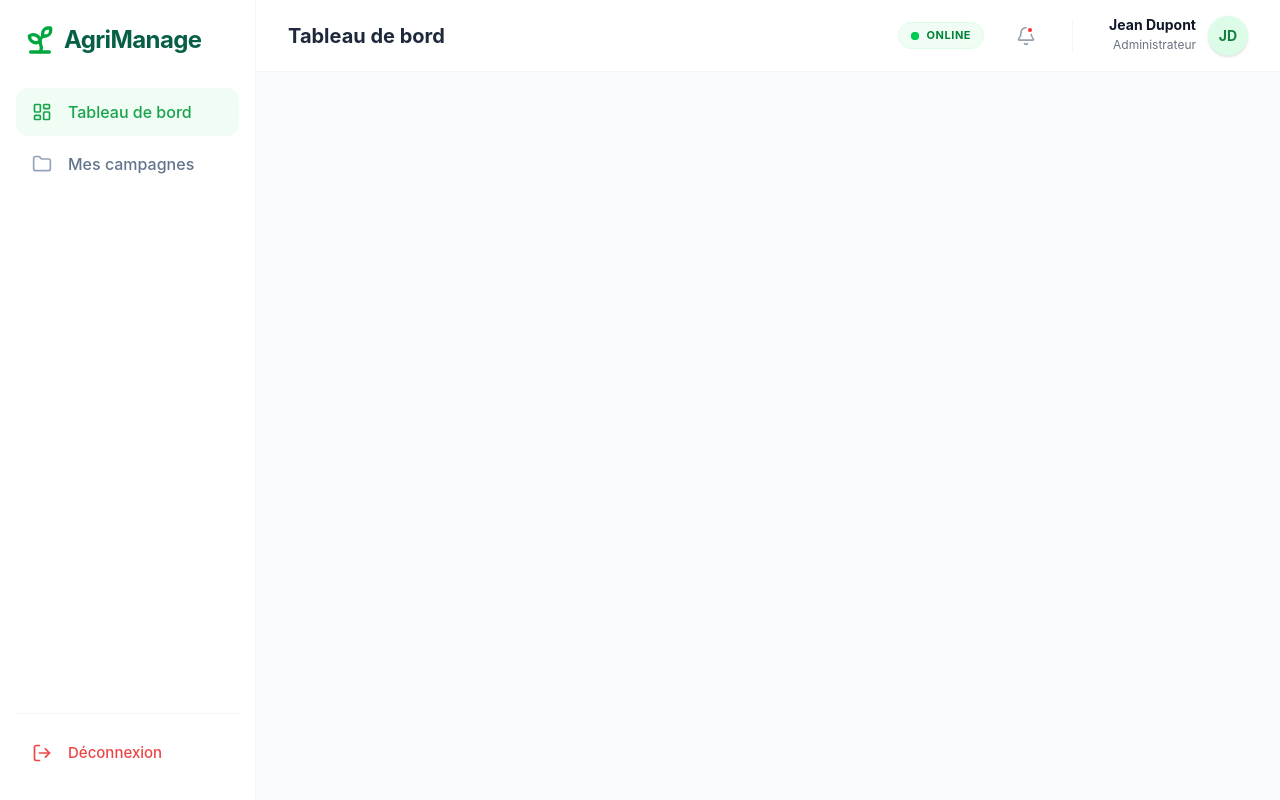
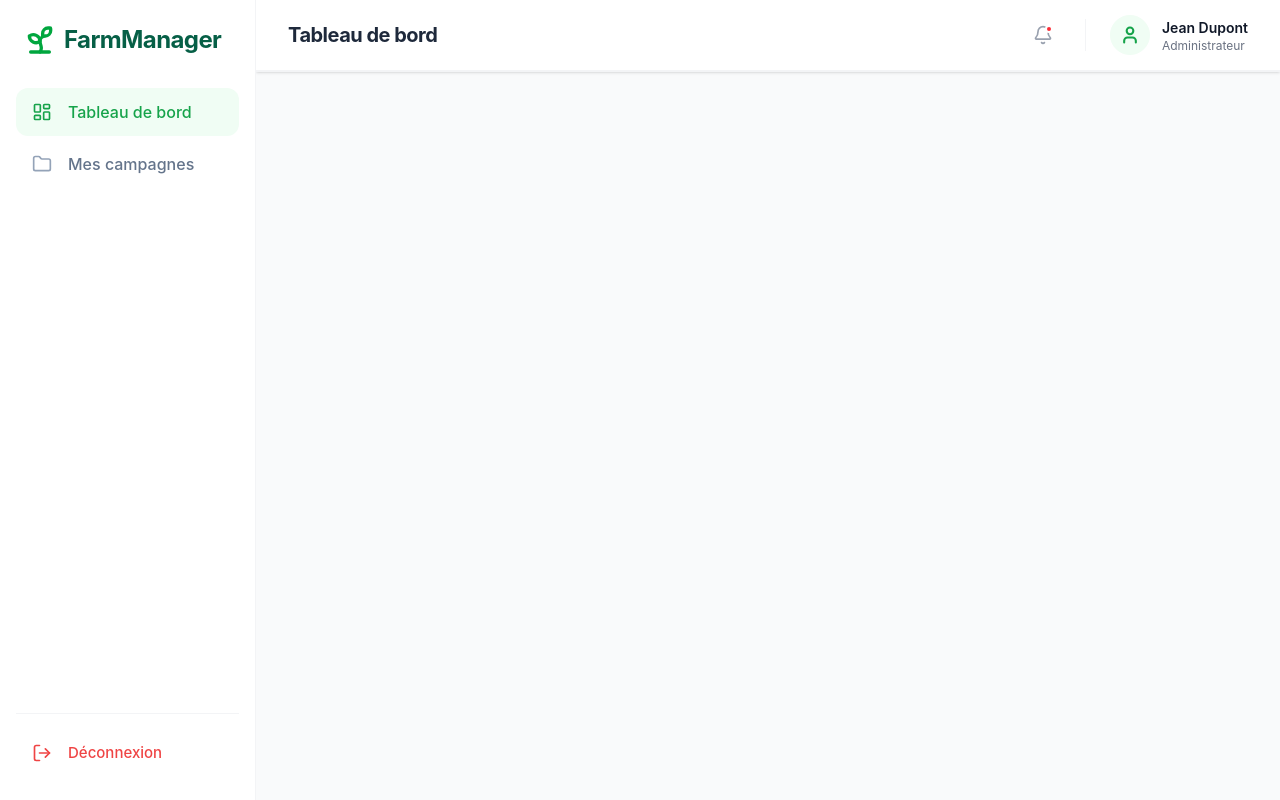
Before and after one commit to Gotkiller27/FarmManager, a Vue app in the folder frontend/: page / in a window 1280 px wide. Built offline with nearby package versions, Linux system fonts and the light colour scheme.

Commit message:
layout final

```diff
--- a/frontend/src/components/Navbar.vue
+++ b/frontend/src/components/Navbar.vue
@@ -1,48 +1,97 @@
 <script setup>
-import { Bell } from "lucide-vue-next";
+import { Bell, Menu, User } from "lucide-vue-next";
 import { defineProps } from "vue";
+import { useRouter } from "vue-router";
+
+const router = useRouter();
 
 const props = defineProps({
   title: {
     type: String,
     default: "Tableau de bord"
+  },
+  toggleSidebar: {
+    type: Function,
+    required: true
   }
 });
+
+// Redirection profil
+const goToProfile = () => {
+  router.push("/profile");
+};
 </script>
 
 <template>
-  <header class="h-[72px] bg-white border-b border-gray-100 flex items-center justify-between px-8">
+  <header class="w-full h-full bg-white flex items-center justify-between px-4 lg:px-8 border-b border-gray-100">
 
-    <h1 class="text-[20px] font-bold text-[#1e293b]">
-      {{ title }}
-    </h1>
+    <div class="flex items-center gap-4">
 
-    <div class="flex items-center gap-6">
-      <div class="flex items-center gap-2 bg-green-50 px-3 py-1 rounded-full border border-green-100">
-        <span class="relative flex h-2 w-2">
-          <span class="animate-ping absolute inline-flex h-full w-full rounded-full bg-green-400 opacity-75"></span>
-          <span class="relative inline-flex rounded-full h-2 w-2 bg-green-500"></span>
-        </span>
-        <span class="text-[11px] font-bold text-green-700 tracking-wider">ONLINE</span>
+      <button
+        class="lg:hidden p-2 hover:bg-gray-50 rounded-lg transition-colors text-gray-600"
+        @click="toggleSidebar"
+      >
+        <Menu class="w-6 h-6" />
+      </button>
+
+      <h1 class="text-[20px] font-bold text-[#1e293b] tracking-tight">
+        {{ title }}
+      </h1>
+    </div>
+
+    <div class="flex items-center gap-4 lg:gap-6">
+
+      <div class="relative p-2 hover:bg-gray-50 rounded-full cursor-pointer transition-all group">
+        <Bell class="w-5 h-5 text-gray-400 group-hover:text-gray-600 transition-colors" />
+        <span class="absolute top-2 right-2 w-2 h-2 bg-red-500 rounded-full border-2 border-white"></span>
       </div>
 
-      <div class="relative p-2 hover:bg-gray-50 rounded-full cursor-pointer transition-colors group">
-        <Bell class="w-5 h-5 text-gray-400 group-hover:text-gray-600" />
-        <span class="absolute top-2 right-2.5 w-2 h-2 bg-red-500 border-2 border-white rounded-full"></span>
-      </div>
+      <div class="h-8 w-[1px] bg-gray-100 hidden sm:block"></div>
 
-      <div class="h-8 w-[1px] bg-gray-100 mx-1"></div>
+      <!-- 🔥 PROFILE RESPONSIVE -->
+<div
+  @click="goToProfile"
+  class="cursor-pointer group"
+>
 
-      <div class="flex items-center gap-3 pl-2">
-        <div class="text-right">
-          <p class="text-sm font-bold text-gray-900 leading-none">Jean Dupont</p>
-          <p class="text-[12px] text-gray-500 mt-1">Administrateur</p>
-        </div>
+  <!-- 📱 MOBILE -->
+  <div class="flex flex-col items-center sm:hidden">
+    <div class="w-9 h-9 bg-[#f0fdf4] text-[#16a34a] flex items-center justify-center rounded-full group-hover:bg-[#dcfce7] transition border border-green-50">
+      <User class="w-5 h-5 stroke-[2.5px]" />
+    </div>
 
-        <div class="w-10 h-10 bg-[#dcfce7] text-[#15803d] flex items-center justify-center rounded-full font-bold text-sm border border-green-100 shadow-sm">
-          JD
-        </div>
-      </div>
+    <span class="text-[11px] text-gray-500 mt-1 group-hover:text-[#16a34a]">
+      Jean
+    </span>
+  </div>
+
+  <!-- 💻 TABLET & DESKTOP -->
+  <div class="hidden sm:flex items-center gap-3">
+
+    <!-- ICON -->
+    <div class="w-10 h-10 bg-[#f0fdf4] text-[#16a34a] flex items-center justify-center rounded-full group-hover:bg-[#dcfce7] transition border border-green-50">
+      <User class="w-5 h-5 stroke-[2.5px]" />
+    </div>
+
+    <!-- TEXTE -->
+    <div class="text-left leading-tight">
+      <p class="text-sm font-semibold text-gray-900 group-hover:text-[#16a34a] transition">
+        Jean Dupont
+      </p>
+      <p class="text-[12px] text-gray-500">
+        Administrateur
+      </p>
+    </div>
+
+  </div>
+</div>
+
     </div>
   </header>
 </template>
+
+<style scoped>
+h1, span {
+  font-family: 'Inter', sans-serif;
+}
+</style>
--- a/frontend/src/layouts/AdminLayout.vue
+++ b/frontend/src/layouts/AdminLayout.vue
@@ -6,126 +6,114 @@ import {
   Users,
   Bird,
   LogOut,
-  Sprout
+  Sprout,
+  ChevronDown,
+  ChevronRight
 } from "lucide-vue-next";
 import { h, ref } from "vue";
 import Navbar from "@/components/Navbar.vue";
 
-// SVG custom pour Bétail (vache)
+// ÉTATS
+const activeItem = ref("Tableau de bord");
+const sidebarOpen = ref(false); // Pour le menu mobile
+const openMenus = ref({ Départements: true }); // Les menus déroulants ouverts par défaut
+
+// SVG custom (Bétail et Pisciculture)
 const CowIcon = () =>
-  h(
-    "svg",
-    {
-      xmlns: "http://www.w3.org/2000/svg",
-      fill: "currentColor",
-      viewBox: "0 0 24 24",
-      stroke: "currentColor",
-      class: "w-5 h-5"
-    },
-    [
-      h("path", { d: "M5 19v-6a7 7 0 0 1 14 0v6h-3v-6a4 4 0 0 0-8 0v6H5z" }),
-      h("circle", { cx: "12", cy: "5", r: "2" })
-    ]
-  );
+  h("svg", { viewBox: "0 0 24 24", fill: "none", stroke: "currentColor", "stroke-width": "2", class: "w-5 h-5" }, [
+    h("path", { d: "M5 19v-6a7 7 0 0 1 14 0v6h-3v-6a4 4 0 0 0-8 0v6H5z" }),
+    h("circle", { cx: "12", cy: "5", r: "2" })
+  ]);
 
-// SVG custom pour Pisciculture (poisson)
 const FishIcon = () =>
-  h(
-    "svg",
-    {
-      xmlns: "http://www.w3.org/2000/svg",
-      viewBox: "0 0 64 64",
-      fill: "currentColor",
-      class: "w-5 h-5"
-    },
-    [
-      // Corps du poisson
-      h("path", { d: "M32 12c-11 0-20 6-20 14s9 14 20 14 20-6 20-14-9-14-20-14z" }),
-      // Queue
-      h("path", { d: "M52 26l10-4v16l-10-4z" }),
-      // Oeil
-      h("circle", { cx: "24", cy: "24", r: "2", fill: "black" })
-    ]
-  );
+  h("svg", { viewBox: "0 0 24 24", fill: "none", stroke: "currentColor", "stroke-width": "2", class: "w-5 h-5" }, [
+    h("path", { d: "M2 12s3-7 10-7 10 7 10 7-3 7-10 7-10-7-10-7Z" }),
+    h("circle", { cx: "12", cy: "12", r: "3" })
+  ]);
 
-// Gestion du menu actif et dropdowns
-const activeItem = ref("Tableau de bord");
-const openMenus = ref({ Départements: false });
-
-// Menu Admin
+// STRUCTURE DU MENU
 const menu = [
-  { name: "Tableau de bord", icon: LayoutDashboard, route: "#" },
+  { name: "Tableau de bord", icon: LayoutDashboard },
   {
     name: "Départements",
     icon: Folder,
     children: [
-      { name: "Volaille", icon: Bird, route: "#" },
-      { name: "Bétail", icon: CowIcon, route: "#" },
-      { name: "Pisciculture", icon: FishIcon, route: "#" },
+      { name: "Volaille", icon: Bird },
+      { name: "Bétail", icon: CowIcon },
+      { name: "Pisciculture", icon: FishIcon },
     ]
   },
-  { name: "Gérants", icon: User, route: "#" },
-  { name: "Agents", icon: Users, route: "#" },
-  { name: "Utilisateurs", icon: Users, route: "#" },
+  { name: "Gérants", icon: User },
+  { name: "Agents", icon: Users },
+  { name: "Utilisateurs", icon: Users },
 ];
+
+const toggleSubMenu = (name) => {
+  openMenus.value[name] = !openMenus.value[name];
+};
 </script>
 
 <template>
-  <div class="flex">
-    <!-- SIDEBAR -->
-    <aside class="w-64 h-screen bg-white border-r border-gray-100 flex flex-col justify-between py-6">
-      <!-- Logo -->
+  <div class="flex h-screen bg-gray-50 overflow-hidden">
+
+    <div
+      v-if="sidebarOpen"
+      @click="sidebarOpen = false"
+      class="fixed inset-0 bg-black/40 backdrop-blur-sm z-40 lg:hidden transition-opacity"
+    ></div>
+
+    <aside
+      :class="[
+        'fixed top-0 left-0 z-50 h-full w-64 bg-white border-r border-gray-100 flex flex-col justify-between py-6 transition-transform duration-300 ease-in-out',
+        sidebarOpen ? 'translate-x-0' : '-translate-x-full',
+        'lg:translate-x-0 lg:static'
+      ]"
+    >
       <div>
         <div class="px-6 mb-8 flex items-center gap-2">
           <div class="text-green-600">
             <Sprout class="w-8 h-8 stroke-[2.5px]" />
           </div>
-          <span class="text-[#065f46] font-bold text-2xl tracking-tight">AgriManage</span>
+          <span class="text-[#065f46] font-bold text-2xl tracking-tight">FarmManager</span>
         </div>
 
-        <!-- Menu -->
-        <nav class="px-4">
+        <nav class="px-4 overflow-y-auto">
           <ul class="space-y-1">
             <li v-for="item in menu" :key="item.name">
-              <!-- Dropdown avec enfants -->
-              <div v-if="item.children" class="space-y-1">
+
+              <div v-if="item.children">
                 <div
-                  @click="openMenus[item.name] = !openMenus[item.name]"
+                  @click="toggleSubMenu(item.name)"
                   :class="[
-                    'flex items-center justify-between gap-4 px-4 py-3 rounded-xl cursor-pointer transition-all duration-200 font-medium group',
-                    activeItem === item.name || item.children.some(c => c.name === activeItem)
-                      ? 'bg-[#f0fdf4] text-[#16a34a]'
-                      : 'text-[#64748b] hover:bg-gray-50 hover:text-gray-900'
+                    'flex justify-between items-center px-4 py-3 rounded-xl cursor-pointer transition-all duration-200 font-medium group',
+                    activeItem === item.name || openMenus[item.name] ? 'text-gray-900' : 'text-[#64748b] hover:bg-gray-50'
                   ]"
                 >
-                  <div class="flex items-center gap-4">
-                    <component :is="item.icon" class="w-5 h-5 text-[#94a3b8] group-hover:text-gray-600" />
+                  <div class="flex gap-4 items-center">
+                    <component :is="item.icon" class="w-5 h-5 text-[#94a3b8]" />
                     <span>{{ item.name }}</span>
                   </div>
-                  <span>{{ openMenus[item.name] ? "▾" : "▸" }}</span>
+                  <component :is="openMenus[item.name] ? ChevronDown : ChevronRight" class="w-4 h-4 text-gray-400" />
                 </div>
 
-                <ul v-show="openMenus[item.name]" class="ml-6 mt-1 space-y-1">
+                <ul v-show="openMenus[item.name]" class="mt-1 ml-4 border-l-2 border-gray-50 space-y-1">
                   <li v-for="child in item.children" :key="child.name">
                     <div
-                      @click="activeItem = child.name"
+                      @click="activeItem = child.name; sidebarOpen = false"
                       :class="[
-                        'flex items-center gap-4 px-4 py-2 rounded-xl cursor-pointer transition-all duration-200 font-medium',
-                        activeItem === child.name
-                          ? 'bg-[#f0fdf4] text-[#16a34a]'
-                          : 'text-[#64748b] hover:bg-gray-50 hover:text-gray-900'
+                        'flex items-center gap-3 ml-4 px-4 py-2 rounded-lg cursor-pointer transition-all text-[14px] font-medium',
+                        activeItem === child.name ? 'bg-[#f0fdf4] text-[#16a34a]' : 'text-[#64748b] hover:bg-gray-50 hover:text-gray-900'
                       ]"
                     >
-                      <component :is="child.icon" class="w-5 h-5" />
-                      <span>{{ child.name }}</span>
+                      <component :is="child.icon" class="w-4 h-4" />
+                      {{ child.name }}
                     </div>
                   </li>
                 </ul>
               </div>
 
-              <!-- Item normal -->
               <div v-else
-                @click="activeItem = item.name"
+                @click="activeItem = item.name; sidebarOpen = false"
                 :class="[
                   'flex items-center gap-4 px-4 py-3 rounded-xl cursor-pointer transition-all duration-200 font-medium group',
                   activeItem === item.name ? 'bg-[#f0fdf4] text-[#16a34a]' : 'text-[#64748b] hover:bg-gray-50 hover:text-gray-900'
@@ -133,16 +121,16 @@ const menu = [
               >
                 <component
                   :is="item.icon"
-                  :class="['w-5 h-5 transition-colors', activeItem === item.name ? 'text-[#16a34a]' : 'text-[#94a3b8] group-hover:text-gray-600']"
+                  :class="['w-5 h-5', activeItem === item.name ? 'text-[#16a34a]' : 'text-[#94a3b8] group-hover:text-gray-600']"
                 />
                 <span>{{ item.name }}</span>
               </div>
+
             </li>
           </ul>
         </nav>
       </div>
 
-      <!-- Déconnexion -->
       <div class="px-4 mt-auto">
         <div class="border-t border-gray-100 pt-4">
           <div class="flex items-center gap-4 px-4 py-3 text-[#ef4444] cursor-pointer hover:bg-red-50 rounded-xl transition-all font-medium group">
@@ -153,19 +141,25 @@ const menu = [
       </div>
     </aside>
 
-    <!-- CONTENU -->
-    <div class="flex-1 flex flex-col">
-      <!-- NAVBAR -->
-      <Navbar :title="activeItem" />
+    <div class="flex-1 flex flex-col min-w-0">
+      <header class="bg-white border-b border-gray-100 h-[72px] flex items-center shadow-sm">
+        <Navbar
+          :title="activeItem"
+          :toggleSidebar="() => sidebarOpen = !sidebarOpen"
+        />
+      </header>
 
-      <!-- PAGE -->
-      <main class="p-6 bg-gray-100 min-h-screen">
+      <main class="flex-1 p-6 overflow-auto">
         <router-view />
       </main>
     </div>
+
   </div>
 </template>
 
 <style scoped>
-span { font-family: 'Inter', sans-serif; }
+/* Optionnel : Police plus propre */
+span, div {
+  font-family: 'Inter', sans-serif;
+}
 </style>
--- a/frontend/src/layouts/AgentLayout.vue
+++ b/frontend/src/layouts/AgentLayout.vue
@@ -1,33 +1,94 @@
 <script setup>
-import Navbar from "@/components/Navbar.vue"; // import du header
-import { ref } from "vue";
-import { LayoutDashboard, Folder, LogOut, Sprout } from "lucide-vue-next";
+import {
+  LayoutDashboard,
+  Folder,
+  LogOut,
+  Sprout,
+  ChevronDown,
+  ChevronRight
+} from "lucide-vue-next";
+import {  ref } from "vue";
+import Navbar from "@/components/Navbar.vue";
 
+// ÉTATS
 const activeItem = ref("Tableau de bord");
+const sidebarOpen = ref(false); // Pour le menu mobile
+const openMenus = ref({ Départements: true }); // Les menus déroulants ouverts par défaut
 
+
+
+// STRUCTURE DU MENU
 const menu = [
   { name: "Tableau de bord", icon: LayoutDashboard, route: "#" },
   { name: "Mes campagnes", icon: Folder, route: "#" },
 ];
+
+const toggleSubMenu = (name) => {
+  openMenus.value[name] = !openMenus.value[name];
+};
 </script>
 
 <template>
-  <div class="flex h-screen bg-gray-50">
+  <div class="flex h-screen bg-gray-50 overflow-hidden">
 
-    <!-- Sidebar -->
-    <aside class="w-64 bg-white border-r border-gray-100 flex flex-col justify-between py-6">
+    <div
+      v-if="sidebarOpen"
+      @click="sidebarOpen = false"
+      class="fixed inset-0 bg-black/40 backdrop-blur-sm z-40 lg:hidden transition-opacity"
+    ></div>
+
+    <aside
+      :class="[
+        'fixed top-0 left-0 z-50 h-full w-64 bg-white border-r border-gray-100 flex flex-col justify-between py-6 transition-transform duration-300 ease-in-out',
+        sidebarOpen ? 'translate-x-0' : '-translate-x-full',
+        'lg:translate-x-0 lg:static'
+      ]"
+    >
+      <div>
         <div class="px-6 mb-8 flex items-center gap-2">
           <div class="text-green-600">
             <Sprout class="w-8 h-8 stroke-[2.5px]" />
           </div>
-        <span class="text-[#065f46] font-bold text-2xl tracking-tight">AgriManage</span>
+          <span class="text-[#065f46] font-bold text-2xl tracking-tight">FarmManager</span>
         </div>
 
-      <nav class="px-4 flex-1">
+        <nav class="px-4 overflow-y-auto">
           <ul class="space-y-1">
             <li v-for="item in menu" :key="item.name">
+
+              <div v-if="item.children">
                 <div
-              @click="activeItem = item.name"
+                  @click="toggleSubMenu(item.name)"
+                  :class="[
+                    'flex justify-between items-center px-4 py-3 rounded-xl cursor-pointer transition-all duration-200 font-medium group',
+                    activeItem === item.name || openMenus[item.name] ? 'text-gray-900' : 'text-[#64748b] hover:bg-gray-50'
+                  ]"
+                >
+                  <div class="flex gap-4 items-center">
+                    <component :is="item.icon" class="w-5 h-5 text-[#94a3b8]" />
+                    <span>{{ item.name }}</span>
+                  </div>
+                  <component :is="openMenus[item.name] ? ChevronDown : ChevronRight" class="w-4 h-4 text-gray-400" />
+                </div>
+
+                <ul v-show="openMenus[item.name]" class="mt-1 ml-4 border-l-2 border-gray-50 space-y-1">
+                  <li v-for="child in item.children" :key="child.name">
+                    <div
+                      @click="activeItem = child.name; sidebarOpen = false"
+                      :class="[
+                        'flex items-center gap-3 ml-4 px-4 py-2 rounded-lg cursor-pointer transition-all text-[14px] font-medium',
+                        activeItem === child.name ? 'bg-[#f0fdf4] text-[#16a34a]' : 'text-[#64748b] hover:bg-gray-50 hover:text-gray-900'
+                      ]"
+                    >
+                      <component :is="child.icon" class="w-4 h-4" />
+                      {{ child.name }}
+                    </div>
+                  </li>
+                </ul>
+              </div>
+
+              <div v-else
+                @click="activeItem = item.name; sidebarOpen = false"
                 :class="[
                   'flex items-center gap-4 px-4 py-3 rounded-xl cursor-pointer transition-all duration-200 font-medium group',
                   activeItem === item.name ? 'bg-[#f0fdf4] text-[#16a34a]' : 'text-[#64748b] hover:bg-gray-50 hover:text-gray-900'
@@ -35,13 +96,15 @@ const menu = [
               >
                 <component
                   :is="item.icon"
-                :class="['w-5 h-5 transition-colors', activeItem === item.name ? 'text-[#16a34a]' : 'text-[#94a3b8] group-hover:text-gray-600']"
+                  :class="['w-5 h-5', activeItem === item.name ? 'text-[#16a34a]' : 'text-[#94a3b8] group-hover:text-gray-600']"
                 />
                 <span>{{ item.name }}</span>
               </div>
+
             </li>
           </ul>
         </nav>
+      </div>
 
       <div class="px-4 mt-auto">
         <div class="border-t border-gray-100 pt-4">
@@ -53,12 +116,14 @@ const menu = [
       </div>
     </aside>
 
-    <!-- Contenu principal -->
-    <div class="flex-1 flex flex-col">
-      <!-- Navbar importée -->
-      <Navbar />
+    <div class="flex-1 flex flex-col min-w-0">
+      <header class="bg-white border-b border-gray-100 h-[72px] flex items-center shadow-sm">
+        <Navbar
+          :title="activeItem"
+          :toggleSidebar="() => sidebarOpen = !sidebarOpen"
+        />
+      </header>
 
-      <!-- Zone de contenu -->
       <main class="flex-1 p-6 overflow-auto">
         <router-view />
       </main>
@@ -66,3 +131,10 @@ const menu = [
 
   </div>
 </template>
+
+<style scoped>
+/* Optionnel : Police plus propre */
+span, div {
+  font-family: 'Inter', sans-serif;
+}
+</style>
```
Lines whose indentation alone changed are shown as unchanged.
